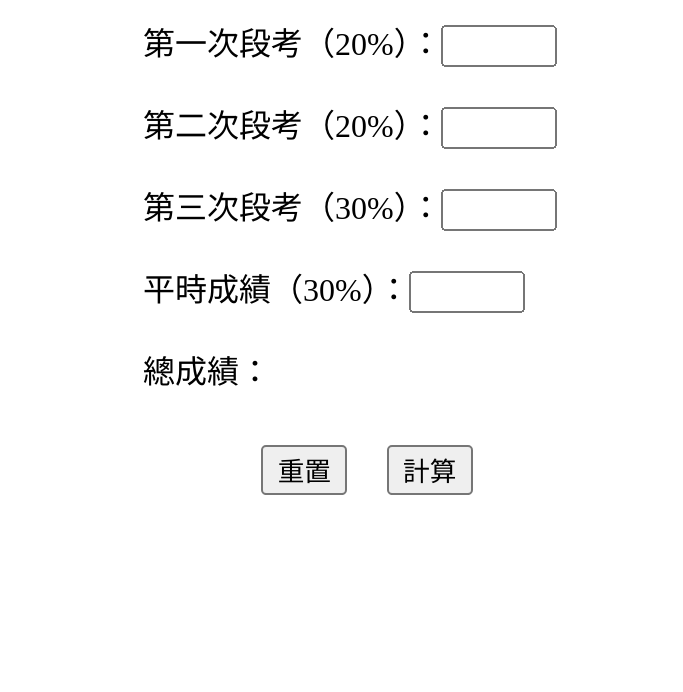
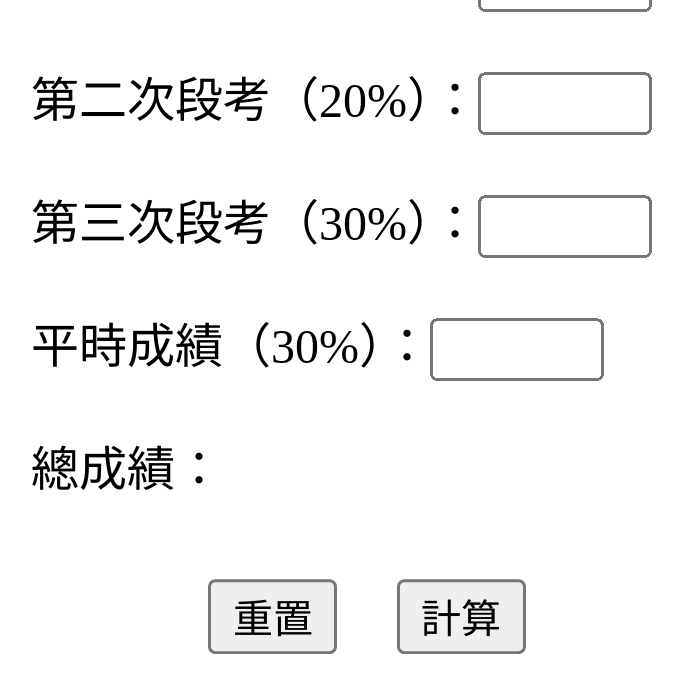
Before and after one commit to Redeyes65987/grade.github.io, a plain HTML site: page index.html in a window 1280 px wide. Shown: the whole page, without its empty margins (273-956 px from the left). Drawn offline with Linux system fonts and the light colour scheme.

Commit message:
Update index.html

```diff
--- a/index.html
+++ b/index.html
@@ -21,7 +21,7 @@
         }
 
         .container {
-            transform: scale(2);
+            transform: scale(3);
         }
     </style>
 </head>
```
